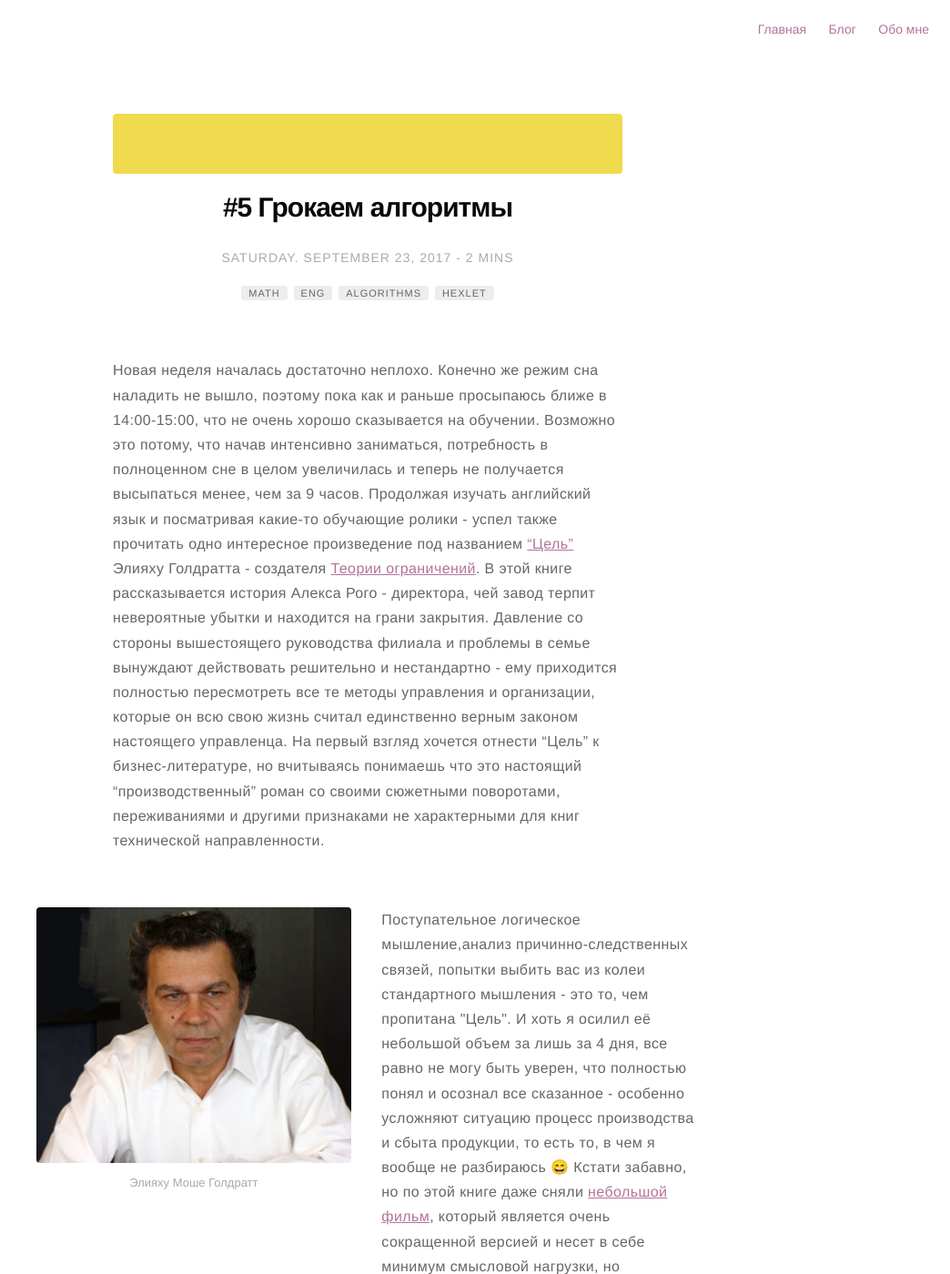
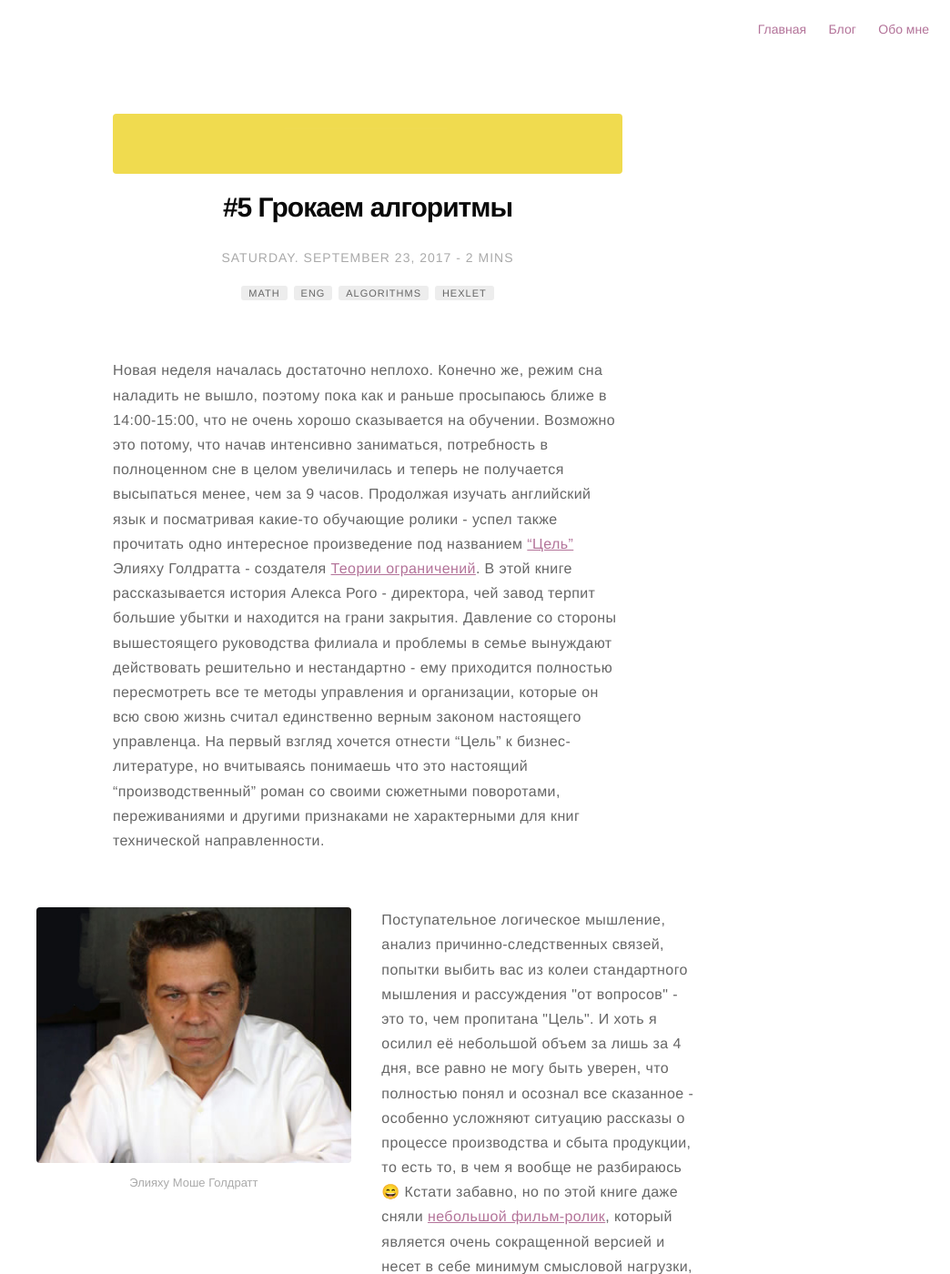
Before and after one commit to SayoBye/devblog, a Jekyll site: the page built from _posts/2017-09-23-5.md, in a window 1280 px wide and 1400 px high. Shown: the whole window at 91% size, without its empty margins (236-1280 px from the left). Built offline with Jekyll 4.4.1, drawn with Linux system fonts in a browser that asks for light colours; emoji names are drawn with the system emoji font; comment, search, counter and statistics services are not loaded; some of the changed text lies outside the part shown.

Commit message:
fix article

```diff
--- a/_posts/2017-09-23-5.md
+++ b/_posts/2017-09-23-5.md
@@ -15,7 +15,7 @@
 description: Грокаем алгоритмы
 ---
 
-Новая неделя началась достаточно неплохо. Конечно же режим сна наладить не вышло, поэтому пока как и раньше просыпаюсь ближе в 14:00-15:00, что не очень хорошо сказывается на обучении. Возможно это потому, что начав интенсивно заниматься, потребность в полноценном сне в целом увеличилась и теперь не получается высыпаться менее, чем за 9 часов. Продолжая изучать английский язык и посматривая какие-то обучающие ролики - успел также прочитать одно интересное произведение под названием ["Цель"](https://www.amazon.com/Goal-Process-Ongoing-Improvement/dp/0884270610) Элияху Голдратта - создателя [Теории ограничений](https://ru.wikipedia.org/wiki/%D0%A2%D0%B5%D0%BE%D1%80%D0%B8%D1%8F_%D0%BE%D0%B3%D1%80%D0%B0%D0%BD%D0%B8%D1%87%D0%B5%D0%BD%D0%B8%D0%B9). В этой книге рассказывается история Алекса Рого - директора, чей завод терпит невероятные убытки и находится на грани закрытия. Давление со стороны вышестоящего руководства филиала и проблемы в семье вынуждают действовать решительно и нестандартно - ему приходится полностью пересмотреть все те методы управления и организации, которые он всю свою жизнь считал единственно верным законом настоящего управленца. На первый взгляд хочется отнести "Цель" к бизнес-литературе, но вчитываясь понимаешь что это настоящий "производственный" роман со своими сюжетными поворотами, переживаниями и другими признаками не характерными для книг технической направленности.
+Новая неделя началась достаточно неплохо. Конечно же, режим сна наладить не вышло, поэтому пока как и раньше просыпаюсь ближе в 14:00-15:00, что не очень хорошо сказывается на обучении. Возможно это потому, что начав интенсивно заниматься, потребность в полноценном сне в целом увеличилась и теперь не получается высыпаться менее, чем за 9 часов. Продолжая изучать английский язык и посматривая какие-то обучающие ролики - успел также прочитать одно интересное произведение под названием ["Цель"](https://www.amazon.com/Goal-Process-Ongoing-Improvement/dp/0884270610) Элияху Голдратта - создателя [Теории ограничений](https://ru.wikipedia.org/wiki/%D0%A2%D0%B5%D0%BE%D1%80%D0%B8%D1%8F_%D0%BE%D0%B3%D1%80%D0%B0%D0%BD%D0%B8%D1%87%D0%B5%D0%BD%D0%B8%D0%B9). В этой книге рассказывается история Алекса Рого - директора, чей завод терпит большие убытки и находится на грани закрытия. Давление со стороны вышестоящего руководства филиала и проблемы в семье вынуждают действовать решительно и нестандартно - ему приходится полностью пересмотреть все те методы управления и организации, которые он всю свою жизнь считал единственно верным законом настоящего управленца. На первый взгляд хочется отнести "Цель" к бизнес-литературе, но вчитываясь понимаешь что это настоящий "производственный" роман со своими сюжетными поворотами, переживаниями и другими признаками не характерными для книг технической направленности.
 <div class ="to-right">
 
 </div>
@@ -27,7 +27,7 @@
     </div>
 
     <div class="toright">
-        <p>Поступательное логическое мышление,анализ причинно-следственных связей, попытки выбить вас из колеи стандартного мышления - это то, чем пропитана "Цель". И хоть я осилил её небольшой объем за лишь за 4 дня, все равно не могу быть уверен, что полностью понял и осознал все сказанное - особенно усложняют ситуацию процесс производства и сбыта продукции, то есть то, в чем я вообще не разбираюсь :smile: Кстати забавно, но по этой книге даже сняли <a href="https://www.youtube.com/watch?v=QTa0YDa_yUw" target="_blank">небольшой фильм</a>, который является очень сокращенной версией и несет в себе минимум смысловой нагрузки, но посмотреть всё же стоит.
+        <p>Поступательное логическое мышление, анализ причинно-следственных связей, попытки выбить вас из колеи стандартного мышления и рассуждения "от вопросов" - это то, чем пропитана "Цель". И хоть я осилил её небольшой объем за лишь за 4 дня, все равно не могу быть уверен, что полностью понял и осознал все сказанное - особенно усложняют ситуацию рассказы о процессе производства и сбыта продукции, то есть то, в чем я вообще не разбираюсь :smile: Кстати забавно, но по этой книге даже сняли <a href="https://www.youtube.com/watch?v=QTa0YDa_yUw" target="_blank">небольшой фильм-ролик</a>, который является очень сокращенной версией и несет в себе минимум смысловой нагрузки, но посмотреть всё же стоит.
 </p>
     </div>
 </div>
```
Also changed, not shown: other parts of _posts/2017-09-23-5.md (+2 -2 lines).
